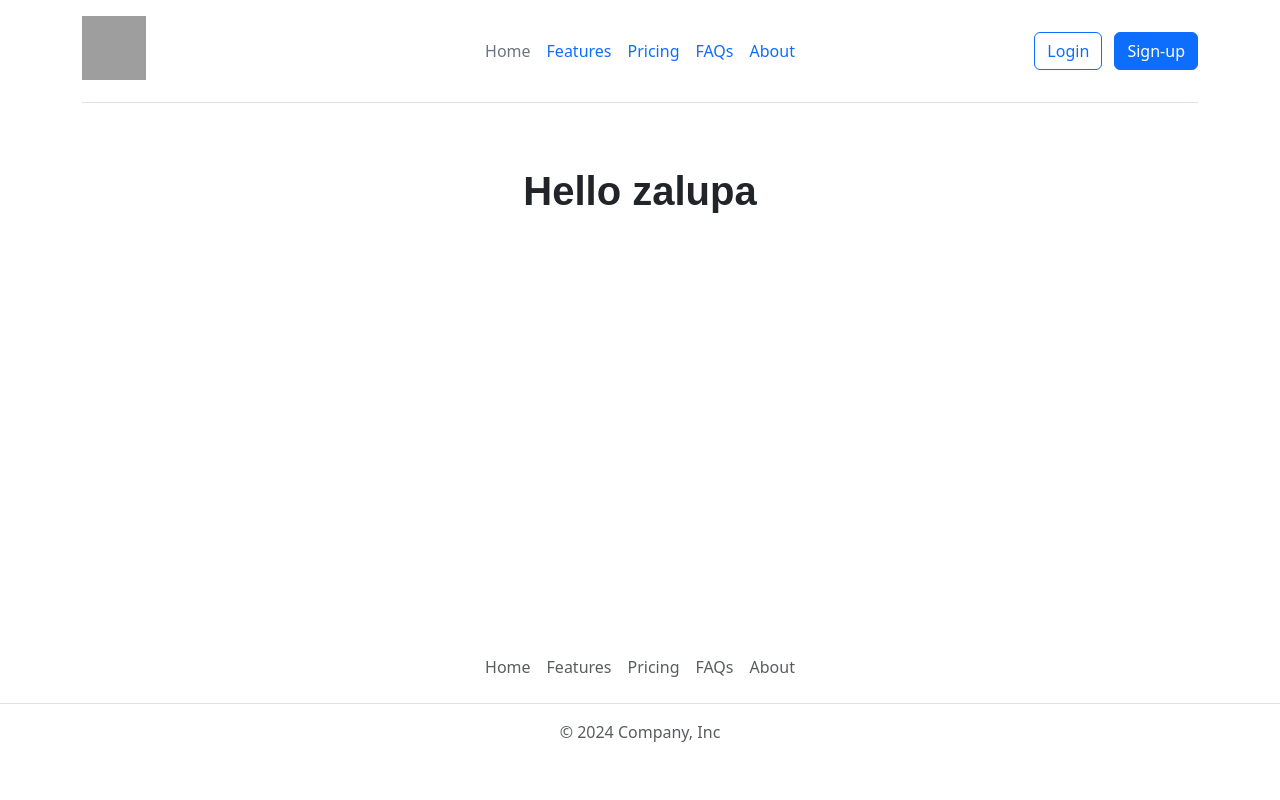
After one commit to cdxy1/course-picker-flask, a Flask app: page / in a window 1280 px wide. The commit adds this page. Run offline with Flask 3, Linux system fonts and the light colour scheme; grey boxes are pictures that could not be loaded.

Commit message:
Fix html and css

```diff
--- a/app/static/css/main.css
+++ b/app/static/css/main.css
@@ -1,4 +1,4 @@
-@import url("fonts.css ");
+@import url("fonts.css");
 
 h1 {
     font-family: Comfortaa, sans-serif;
@@ -9,4 +9,18 @@ h1 {
     display: block;
     width: 64px;
     height: 64px;
-};
+}
+
+.page {
+    overflow-x: hidden;
+    display: flex;
+    flex-direction: column;
+    min-height: 100vh;
+}
+
+.content {
+    max-width: 800px;
+    margin: 0 auto;
+    padding: 40px 20px;
+    flex: 1 1 auto;
+}
--- a/app/templates/main/base.html
+++ b/app/templates/main/base.html
@@ -13,8 +13,8 @@
 <body>
     <div class="page">
         <header> {% include "main/header.html" %} </header>
-        <main> {% block body %} {% endblock %} </main>
-        <footer> {% include "main/footer.html" %} </footer>
+        <main class="content"> {% block body %} {% endblock %} </main>
+        <footer class="py-3 my-4 "> {% include "main/footer.html" %} </footer>
     </div>
 </body>
 </html>
--- /dev/null
+++ b/app/templates/main/footer.html
@@ -0,0 +1,8 @@
+    <ul class="nav justify-content-center border-bottom pb-3 mb-3">
+      <li class="nav-item"><a href="#" class="nav-link px-2 text-body-secondary">Home</a></li>
+      <li class="nav-item"><a href="#" class="nav-link px-2 text-body-secondary">Features</a></li>
+      <li class="nav-item"><a href="#" class="nav-link px-2 text-body-secondary">Pricing</a></li>
+      <li class="nav-item"><a href="#" class="nav-link px-2 text-body-secondary">FAQs</a></li>
+      <li class="nav-item"><a href="#" class="nav-link px-2 text-body-secondary">About</a></li>
+    </ul>
+    <p class="text-center text-body-secondary">© 2024 Company, Inc</p>
```
